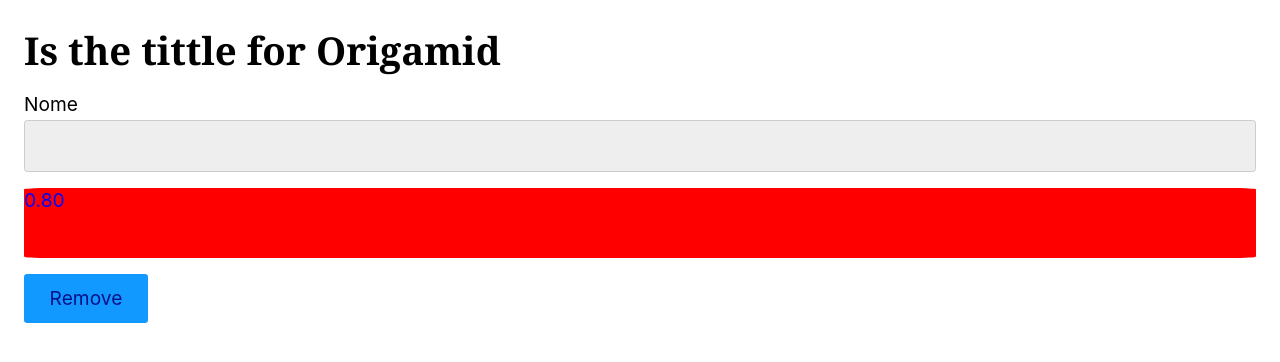
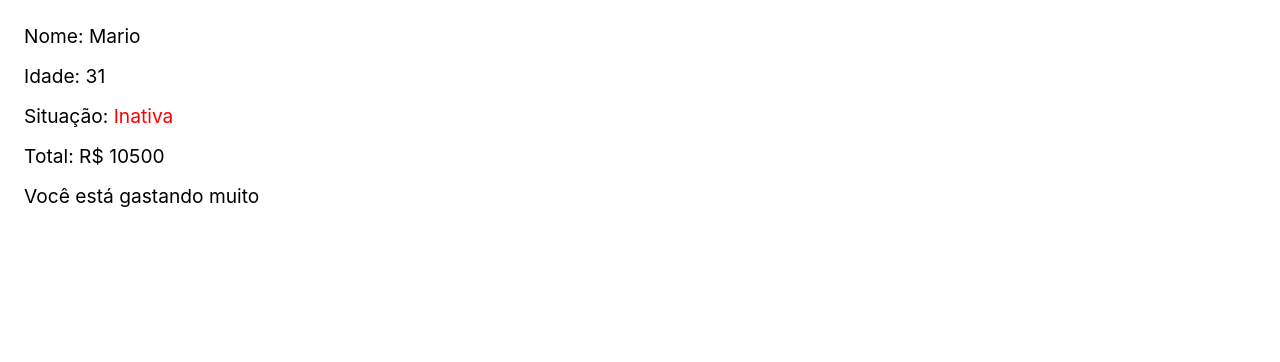
Before and after one commit to Emilio133752/projectInit, a React (Vite) app: page / in a window 1280 px wide. Shown: the top 362 px of the page. Built offline with nearby package versions, Linux system fonts and the light colour scheme.

Commit message:
exercio JSX01

```diff
--- a/src/App.jsx
+++ b/src/App.jsx
@@ -1,27 +1,11 @@
 import React from "react"
+import Exercicio from './aula02Jsx.jsx'
+
 
 const App = () => {
-  const random = Math.random().toFixed(2)
-  const style = {
-   color: "blue",
-   width: "100%",
-   height: "70px",
-   borderRadius: "2%",
-   background: "red",
-  }
-
-  const title = () =>{
-    return <p>Is the tittle for Origamid</p>
-  }
-
-  const isActive = true;
   return (
     <React.Fragment>
-      <h1>{title()}</h1>
-      <label htmlFor="nome">Nome</label>
-      <input type="text" id="nome" />
-      <p style={style} className={isActive == true ? "active" : "noActive" }>{random}</p>
-      <button>Remove</button>
+      <Exercicio/>
     </React.Fragment>
   )
 }
--- /dev/null
+++ b/src/aula02Jsx.jsx
@@ -0,0 +1,54 @@
+import React from "react"
+
+
+
+// Mostre os dados da aplicação, como aprensetado no vídeo
+// Não utilize CSS externo, use o style para mudar as cores
+// Se a situação estiver ativa pinte de verde, inativa vermelho
+// Se o gasto for maior que 10000 mostre uma mensagem
+const luana = {
+  cliente: 'Luana',
+  idade: 27,
+  compras: [
+    { nome: 'Notebook', preco: 'R$ 2500' },
+    { nome: 'Geladeira', preco: 'R$ 3000' },
+    { nome: 'Smartphone', preco: 'R$ 1500' },
+  ],
+  ativa: true,
+};
+
+const mario = {
+  cliente: 'Mario',
+  idade: 31,
+  compras: [
+    { nome: 'Notebook', preco: 'R$ 2500' },
+    { nome: 'Geladeira', preco: 'R$ 3000' },
+    { nome: 'Smartphone', preco: 'R$ 1500' },
+    { nome: 'Guitarra', preco: 'R$ 3500' },
+  ],
+  ativa: false,
+}
+
+
+const Exercicio = () => {
+    const dados = mario;
+    const total = dados.compras
+    .map((item) => Number(item.preco.replace('R$ ', '')))
+    .reduce((a, b) => a + b);
+
+  return (
+    <div>
+      <p>Nome: {dados.cliente}</p>
+      <p>Idade: {dados.idade}</p>
+      <p>
+        Situação:{' '}
+        <span style={{ color: dados.ativa ? 'green' : 'red' }}>
+          {dados.ativa ? 'Ativa' : 'Inativa'}
+        </span>
+      </p>
+      <p>Total: R$ {total}</p>
+      {total > 10000 && <p>Você está gastando muito</p>}
+    </div>
+    );
+}
+export default Exercicio
--- a/src/index.jsx
+++ b/src/index.jsx
@@ -3,4 +3,6 @@
 import App from './App.jsx'
 
 
-ReactDOM.createRoot(document.getElementById('root')).render(<App />)
+ReactDOM.createRoot(document.getElementById('root')).render(
+    <App/>
+    )
```
